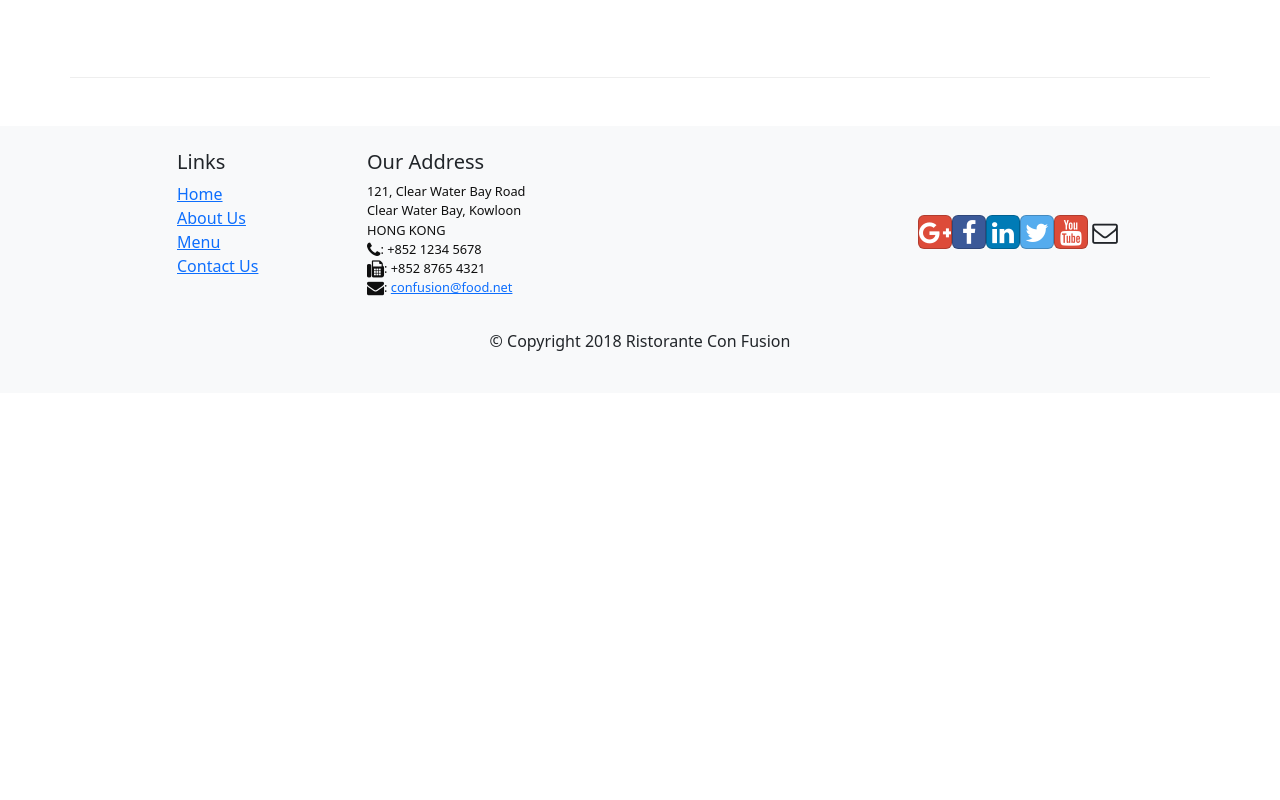
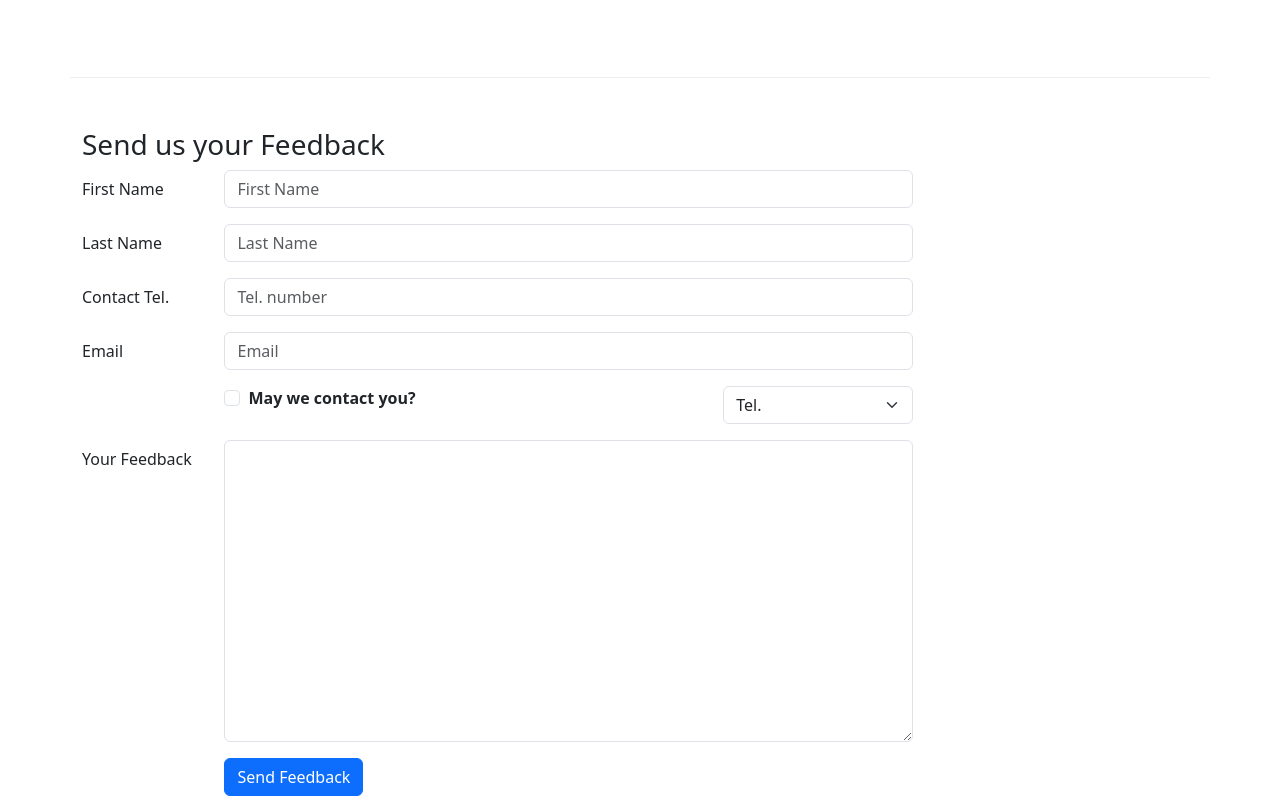
Before and after one commit to Lwalters7/ReactConfusion, a React (Create React App) app: page /contactus in a window 1280 px wide. Shown: the part 800-1600 px from the top of the page. Before the commit the page ends 1193 px from the top, so only its background shows below. Built offline with nearby package versions, Linux system fonts and the light colour scheme.

Commit message:
Controlled Forms

```diff
--- a/src/components/ContactComponent.js
+++ b/src/components/ContactComponent.js
@@ -1,11 +1,43 @@
-import React from 'react';
-import { Breadcrumb, BreadcrumbItem } from 'reactstrap';
+import React, { Component } from 'react';
+import { Breadcrumb, BreadcrumbItem, Button, Form, FormGroup, Label, Input, Col } from 'reactstrap';
 import { Link } from 'react-router-dom';
 
-function Contact(props) {
+class Contact extends Component {
+  constructor(props) {
+    super(props);
+    this.state = {
+      firstname: '',
+      lastname: '',
+      telnum: '',
+      email: '',
+      agree: false,
+      contactType: 'Tel.',
+      message: ''
+    };
+
+    this.handleInputChange = this.handleInputChange.bind(this);
+    this.handleSubmit = this.handleSubmit.bind(this);
+  }
+
+  handleInputChange(event) {
+    const target = event.target;
+    const value = target.type === 'checkbox' ? target.checked : target.value;
+    const name = target.name;
+
+    this.setState({
+      [name]: value
+    });
+  }
+
+  handleSubmit(event) {
+    console.log('Current State is: ' + JSON.stringify(this.state));
+    alert('Current State is: ' + JSON.stringify(this.state));
+    event.preventDefault();
+  }
+
+  render() {
     return (
       <div className="container">
-      {/* ✅ Breadcrumb Row */}
         <div className="row">
           <Breadcrumb>
             <BreadcrumbItem><Link to="/home">Home</Link></BreadcrumbItem>
@@ -17,7 +49,6 @@
           </div>
         </div>
 
-      {/* ✅ Main Contact Content */}
         <div className="row row-content">
           <div className="col-12 col-sm-4 offset-sm-1">
             <h5>Our Address</h5>
@@ -27,32 +58,106 @@
               HONG KONG<br />
               <i className="fa fa-phone"></i>: +852 1234 5678<br />
               <i className="fa fa-fax"></i>: +852 8765 4321<br />
-            <i className="fa fa-envelope"></i>:{' '}
-            <a href="mailto:confusion@food.net">confusion@food.net</a>
+              <i className="fa fa-envelope"></i>: <a href="mailto:confusion@food.net">confusion@food.net</a>
             </address>
           </div>
-
           <div className="col-12 col-sm-6 offset-sm-1">
             <h5>Map of our Location</h5>
-          {/* Embed a map here if desired */}
+          </div>
+          <div className="col-12 col-sm-11 offset-sm-1 mt-3">
+            <div className="btn-group" role="group">
+              <a role="button" className="btn btn-primary" href="tel:+85212345678"><i className="fa fa-phone"></i> Call</a>
+              <a role="button" className="btn btn-info"><i className="fa fa-skype"></i> Skype</a>
+              <a role="button" className="btn btn-success" href="mailto:confusion@food.net"><i className="fa fa-envelope-o"></i> Email</a>
+            </div>
+          </div>
         </div>
 
-        <div className="col-12 col-sm-11 offset-sm-1 mt-3">
-          <div className="btn-group" role="group">
-            <a role="button" className="btn btn-primary" href="tel:+85212345678">
-              <i className="fa fa-phone"></i> Call
-            </a>
-            <a role="button" className="btn btn-info">
-              <i className="fa fa-skype"></i> Skype
-            </a>
-            <a role="button" className="btn btn-success" href="mailto:confusion@food.net">
-              <i className="fa fa-envelope-o"></i> Email
-            </a>
+        <div className="row row-content">
+          <div className="col-12">
+            <h3>Send us your Feedback</h3>
           </div>
+          <div className="col-12 col-md-9">
+            <Form onSubmit={this.handleSubmit}>
+              <FormGroup row>
+                <Label htmlFor="firstname" md={2}>First Name</Label>
+                <Col md={10}>
+                  <Input type="text" id="firstname" name="firstname"
+                    placeholder="First Name"
+                    value={this.state.firstname}
+                    onChange={this.handleInputChange} />
+                </Col>
+              </FormGroup>
+              <FormGroup row>
+                <Label htmlFor="lastname" md={2}>Last Name</Label>
+                <Col md={10}>
+                  <Input type="text" id="lastname" name="lastname"
+                    placeholder="Last Name"
+                    value={this.state.lastname}
+                    onChange={this.handleInputChange} />
+                </Col>
+              </FormGroup>
+              <FormGroup row>
+                <Label htmlFor="telnum" md={2}>Contact Tel.</Label>
+                <Col md={10}>
+                  <Input type="tel" id="telnum" name="telnum"
+                    placeholder="Tel. number"
+                    value={this.state.telnum}
+                    onChange={this.handleInputChange} />
+                </Col>
+              </FormGroup>
+              <FormGroup row>
+                <Label htmlFor="email" md={2}>Email</Label>
+                <Col md={10}>
+                  <Input type="email" id="email" name="email"
+                    placeholder="Email"
+                    value={this.state.email}
+                    onChange={this.handleInputChange} />
+                </Col>
+              </FormGroup>
+              <FormGroup row>
+                <Col md={{ size: 6, offset: 2 }}>
+                  <FormGroup check>
+                    <Label check>
+                      <Input type="checkbox"
+                        name="agree"
+                        checked={this.state.agree}
+                        onChange={this.handleInputChange} /> {' '}
+                      <strong>May we contact you?</strong>
+                    </Label>
+                  </FormGroup>
+                </Col>
+                <Col md={{ size: 3, offset: 1 }}>
+                  <Input type="select" name="contactType"
+                    value={this.state.contactType}
+                    onChange={this.handleInputChange}>
+                    <option>Tel.</option>
+                    <option>Email</option>
+                  </Input>
+                </Col>
+              </FormGroup>
+              <FormGroup row>
+                <Label htmlFor="message" md={2}>Your Feedback</Label>
+                <Col md={10}>
+                  <Input type="textarea" id="message" name="message"
+                    rows="12"
+                    value={this.state.message}
+                    onChange={this.handleInputChange}></Input>
+                </Col>
+              </FormGroup>
+              <FormGroup row>
+                <Col md={{ size: 10, offset: 2 }}>
+                  <Button type="submit" color="primary">
+                    Send Feedback
+                  </Button>
+                </Col>
+              </FormGroup>
+            </Form>
           </div>
         </div>
       </div>
     );
   }
+}
 
 export default Contact;
```
Lines whose indentation alone changed are shown as unchanged.
